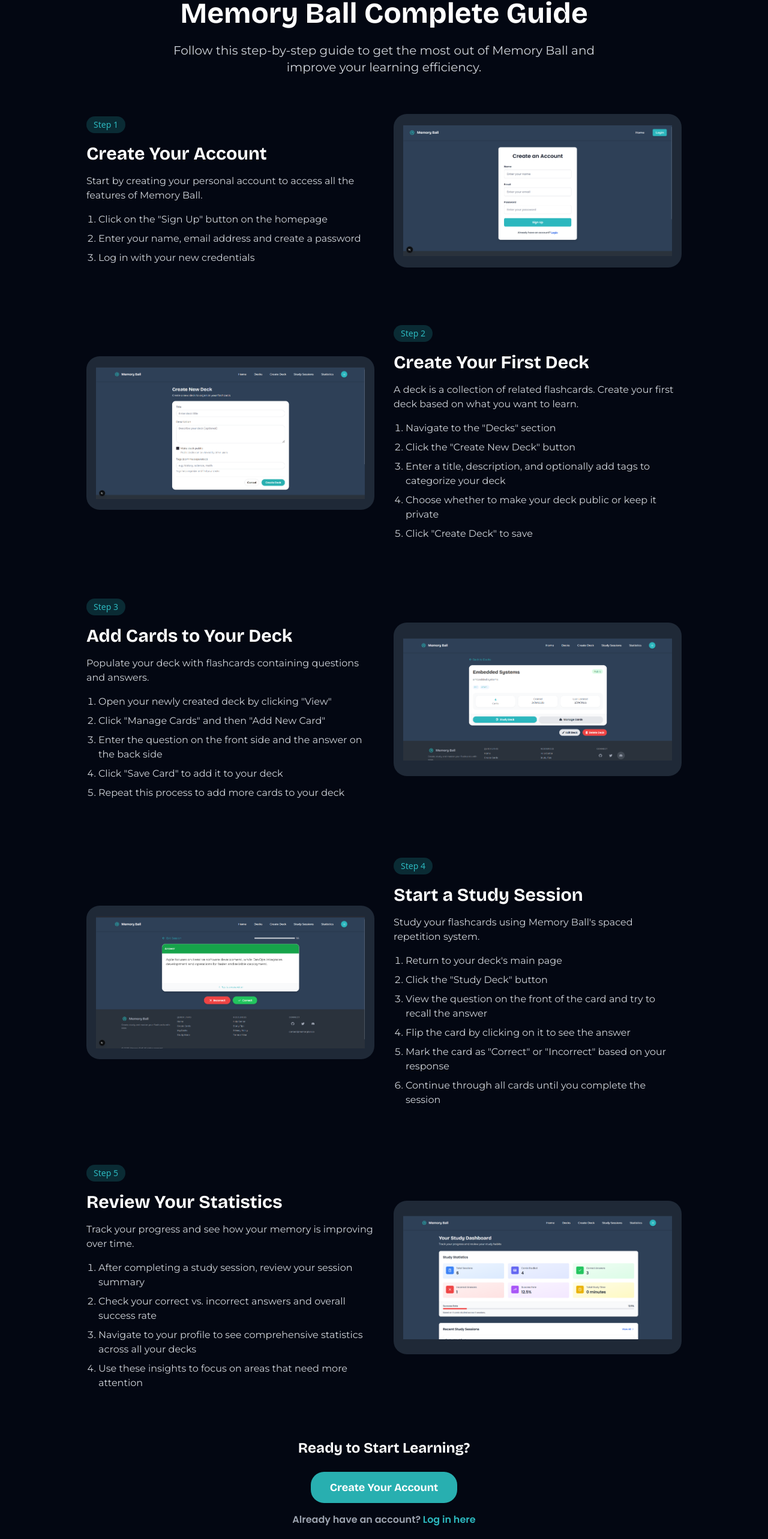
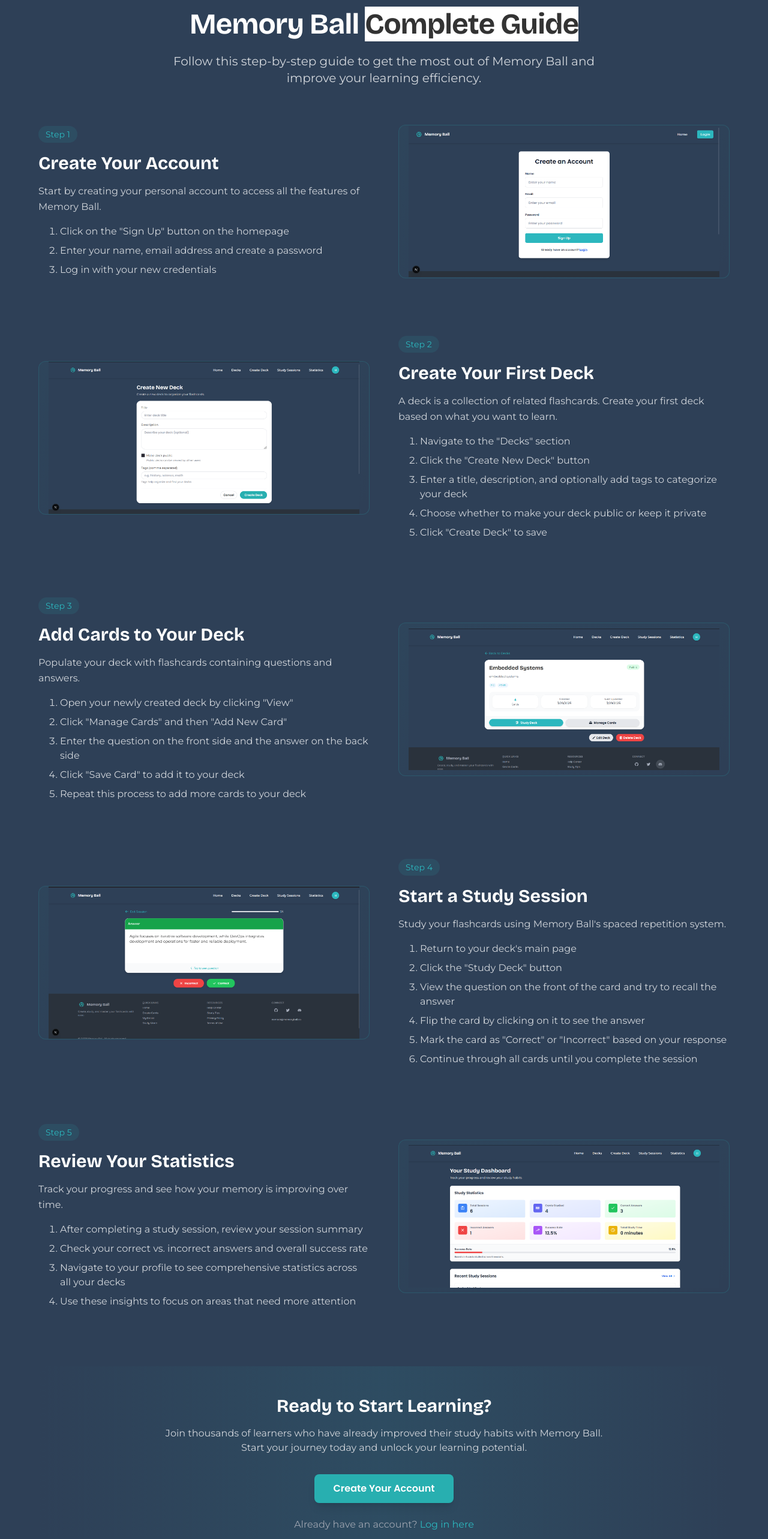
Before and after one commit to nostoc/memory-ball-app, a Next.js app in the folder frontend/: page /guide in a window 1280 px wide. Shown: the part 210-2776 px from the top of the page at 60% size. Built offline with nearby package versions, Linux system fonts and the light colour scheme; no server answers.

Commit message:
style use rguide

```diff
--- a/frontend/components/guide/guidePage.tsx
+++ b/frontend/components/guide/guidePage.tsx
@@ -3,18 +3,16 @@
 import AuthImage from "../../public/images/auth.png";
 import DeckImage from "../../public/images/deck.png";
 import CardImage from "../../public/images/card.png";
-import StudySession from "../../public/images/study.png"
-import Stat from "../../public/images/stat.png"
-
-
+import StudySession from "../../public/images/study.png";
+import Stat from "../../public/images/stat.png";
 
 const GuidePage = () => {
   return (
-    <div className="min-h-screen bg-gray-950 text-white px-4">
-      <div className="max-w-5xl mx-auto px-4 py-16">
+    <div className="min-h-screen bg-background text-white">
+      <div className="container mx-auto px-4 md:px-8 lg:px-16 py-8 md:py-16">
         <Link
           href="/"
-          className="inline-flex items-center text-oceanBlue hover:text-button mb-8 transition-colors"
+          className="inline-flex font-montserrat items-center text-oceanBlue hover:text-white hover:bg-oceanBlue/10 py-2 px-4 rounded-full transition-all duration-300 mb-8 border border-oceanBlue/20"
         >
           <svg
             xmlns="http://www.w3.org/2000/svg"
@@ -32,10 +30,11 @@
         </Link>
 
         <header className="mb-16 text-center">
-          <h1 className="text-4xl md:text-5xl font-bold font-bricolage mb-6">
-            Memory Ball Complete Guide
+
+          <h1 className="text-3xl md:text-4xl lg:text-5xl font-bold font-bricolage mb-6 tracking-tight">
+            Memory Ball <span className="text-title bg-white">{ " "}Complete Guide{" "} </span>
           </h1>
-          <p className="text-xl text-gray-300 font-montserrat max-w-3xl mx-auto">
+          <p className="text-lg md:text-xl text-gray-300 font-montserrat max-w-3xl mx-auto leading-relaxed">
             Follow this step-by-step guide to get the most out of Memory Ball
             and improve your learning efficiency.
           </p>
@@ -44,64 +43,69 @@
         <div className="space-y-24">
           {/* Step 1: Create an Account */}
           <section id="create-account" className="scroll-mt-20">
-            <div className="grid md:grid-cols-2 gap-8 items-center">
+            <div className="grid md:grid-cols-2 gap-8 md:gap-12 items-center">
               <div>
-                <div className="inline-block bg-oceanBlue/20 text-oceanBlue px-3 py-1 rounded-full text-sm font-medium mb-4">
+                <div className="inline-block px-3 py-1 bg-oceanBlue/10 text-oceanBlue text-sm rounded-full mb-4 font-montserrat">
                   Step 1
                 </div>
                 <h2 className="text-2xl md:text-3xl font-bold font-bricolage mb-4">
                   Create Your Account
                 </h2>
                 <div className="space-y-4 text-gray-300 font-montserrat">
-                  <p>
+                  <p className="leading-relaxed">
                     Start by creating your personal account to access all the
                     features of Memory Ball.
                   </p>
-                  <ol className="list-decimal pl-5 space-y-2">
+                  <ol className="list-decimal pl-5 space-y-2 ml-4">
                     <li>
                       Click on the &quot;Sign Up&quot; button on the homepage
                     </li>
                     <li>
                       Enter your name, email address and create a password
                     </li>
-
                     <li>Log in with your new credentials</li>
                   </ol>
                 </div>
               </div>
-              <div className="bg-gray-800 rounded-[22px] h-64 flex items-center justify-center">
+              <div className="bg-background/30 rounded-xl border border-oceanBlue/20 h-64 overflow-hidden group hover:border-oceanBlue/50 transition-all duration-300 hover:shadow-[0_0_20px_rgba(44,183,190,0.15)]">
+                <div className="h-full flex items-center justify-center relative p-4">
+                  <div className="absolute inset-0 bg-gradient-to-br from-oceanBlue/5 to-transparent"></div>
                   <Image
                     alt="Account Creation Illustration"
                     src={AuthImage}
-                  className="object-contain p-4 "
+                    className="object-contain z-10 group-hover:scale-105 transition-transform duration-500"
                   />
+                </div>
               </div>
             </div>
           </section>
 
           {/* Step 2: Create a Deck */}
           <section id="create-deck" className="scroll-mt-20">
-            <div className="grid md:grid-cols-2 gap-8 items-center">
-              <div className="order-2 md:order-1 bg-gray-800 rounded-[22px] h-64 flex items-center justify-center">
+            <div className="grid md:grid-cols-2 gap-8 md:gap-12 items-center">
+              <div className="order-2 md:order-1 bg-background/30 rounded-xl border border-oceanBlue/20 h-64 overflow-hidden group hover:border-oceanBlue/50 transition-all duration-300 hover:shadow-[0_0_20px_rgba(44,183,190,0.15)]">
+                <div className="h-full flex items-center justify-center relative p-4">
+                  <div className="absolute inset-0 bg-gradient-to-br from-oceanBlue/5 to-transparent"></div>
                   <Image
                     alt="Deck Creation Illustration"
                     src={DeckImage}
-                  className="object-contain p-4 "
+                    className="object-contain z-10 group-hover:scale-105 transition-transform duration-500"
                   />
                 </div>
+              </div>
               <div className="order-1 md:order-2">
-                <div className="inline-block bg-oceanBlue/20 text-oceanBlue px-3 py-1 rounded-full text-sm font-medium mb-4">
+                <div className="inline-block px-3 py-1 bg-oceanBlue/10 text-oceanBlue text-sm rounded-full mb-4 font-montserrat">
                   Step 2
                 </div>
                 <h2 className="text-2xl md:text-3xl font-bold font-bricolage mb-4">
                   Create Your First Deck
                 </h2>
                 <div className="space-y-4 text-gray-300 font-montserrat">
-                  <p>
+                  <p className="leading-relaxed">
                     A deck is a collection of related flashcards. Create your
                     first deck based on what you want to learn.
                   </p>
-                  <ol className="list-decimal pl-5 space-y-2">
+                  <ol className="list-decimal pl-5 space-y-2 ml-4">
                     <li>Navigate to the &quot;Decks&quot; section</li>
                     <li>Click the &quot;Create New Deck&quot; button</li>
                     <li>
@@ -120,20 +124,20 @@
 
           {/* Step 3: Add Cards */}
           <section id="add-cards" className="scroll-mt-20">
-            <div className="grid md:grid-cols-2 gap-8 items-center">
+            <div className="grid md:grid-cols-2 gap-8 md:gap-12 items-center">
               <div>
-                <div className="inline-block bg-oceanBlue/20 text-oceanBlue px-3 py-1 rounded-full text-sm font-medium mb-4">
+                <div className="inline-block px-3 py-1 bg-oceanBlue/10 text-oceanBlue text-sm rounded-full mb-4 font-montserrat">
                   Step 3
                 </div>
                 <h2 className="text-2xl md:text-3xl font-bold font-bricolage mb-4">
                   Add Cards to Your Deck
                 </h2>
                 <div className="space-y-4 text-gray-300 font-montserrat">
-                  <p>
+                  <p className="leading-relaxed">
                     Populate your deck with flashcards containing questions and
                     answers.
                   </p>
-                  <ol className="list-decimal pl-5 space-y-2">
+                  <ol className="list-decimal pl-5 space-y-2 ml-4">
                     <li>
                       Open your newly created deck by clicking &quot;View&quot;
                     </li>
@@ -150,39 +154,45 @@
                   </ol>
                 </div>
               </div>
-              <div className="bg-gray-800 rounded-[22px] h-64 flex items-center justify-center">
+              <div className="bg-background/30 rounded-xl border border-oceanBlue/20 h-64 overflow-hidden group hover:border-oceanBlue/50 transition-all duration-300 hover:shadow-[0_0_20px_rgba(44,183,190,0.15)]">
+                <div className="h-full flex items-center justify-center relative p-4">
+                  <div className="absolute inset-0 bg-gradient-to-br from-oceanBlue/5 to-transparent"></div>
                   <Image
                     alt="Card Creation Illustration"
                     src={CardImage}
-                  className="object-contain p-4 "
+                    className="object-contain z-10 group-hover:scale-105 transition-transform duration-500"
                   />
+                </div>
               </div>
             </div>
           </section>
 
           {/* Step 4: Study Session */}
           <section id="study-session" className="scroll-mt-20">
-            <div className="grid md:grid-cols-2 gap-8 items-center">
-              <div className="order-2 md:order-1 bg-gray-800 rounded-[22px] h-64 flex items-center justify-center">
+            <div className="grid md:grid-cols-2 gap-8 md:gap-12 items-center">
+              <div className="order-2 md:order-1 bg-background/30 rounded-xl border border-oceanBlue/20 h-64 overflow-hidden group hover:border-oceanBlue/50 transition-all duration-300 hover:shadow-[0_0_20px_rgba(44,183,190,0.15)]">
+                <div className="h-full flex items-center justify-center relative p-4">
+                  <div className="absolute inset-0 bg-gradient-to-br from-oceanBlue/5 to-transparent"></div>
                   <Image
                     alt="Study Session Illustration"
                     src={StudySession}
-                  className="object-contain p-4 "
+                    className="object-contain z-10 group-hover:scale-105 transition-transform duration-500"
                   />
                 </div>
+              </div>
               <div className="order-1 md:order-2">
-                <div className="inline-block bg-oceanBlue/20 text-oceanBlue px-3 py-1 rounded-full text-sm font-medium mb-4">
+                <div className="inline-block px-3 py-1 bg-oceanBlue/10 text-oceanBlue text-sm rounded-full mb-4 font-montserrat">
                   Step 4
                 </div>
                 <h2 className="text-2xl md:text-3xl font-bold font-bricolage mb-4">
                   Start a Study Session
                 </h2>
                 <div className="space-y-4 text-gray-300 font-montserrat">
-                  <p>
+                  <p className="leading-relaxed">
                     Study your flashcards using Memory Ball&apos;s spaced
                     repetition system.
                   </p>
-                  <ol className="list-decimal pl-5 space-y-2">
+                  <ol className="list-decimal pl-5 space-y-2 ml-4">
                     <li>Return to your deck&apos;s main page</li>
                     <li>Click the &quot;Study Deck&quot; button</li>
                     <li>
@@ -205,20 +215,20 @@
 
           {/* Step 5: Review Stats */}
           <section id="review-stats" className="scroll-mt-20">
-            <div className="grid md:grid-cols-2 gap-8 items-center">
+            <div className="grid md:grid-cols-2 gap-8 md:gap-12 items-center">
               <div>
-                <div className="inline-block bg-oceanBlue/20 text-oceanBlue px-3 py-1 rounded-full text-sm font-medium mb-4">
+                <div className="inline-block px-3 py-1 bg-oceanBlue/10 text-oceanBlue text-sm rounded-full mb-4 font-montserrat">
                   Step 5
                 </div>
                 <h2 className="text-2xl md:text-3xl font-bold font-bricolage mb-4">
                   Review Your Statistics
                 </h2>
                 <div className="space-y-4 text-gray-300 font-montserrat">
-                  <p>
+                  <p className="leading-relaxed">
                     Track your progress and see how your memory is improving
                     over time.
                   </p>
-                  <ol className="list-decimal pl-5 space-y-2">
+                  <ol className="list-decimal pl-5 space-y-2 ml-4">
                     <li>
                       After completing a study session, review your session
                       summary
@@ -238,33 +248,47 @@
                   </ol>
                 </div>
               </div>
-              <div className="bg-gray-800 rounded-[22px] h-64 flex items-center justify-center">
+              <div className="bg-background/30 rounded-xl border border-oceanBlue/20 h-64 overflow-hidden group hover:border-oceanBlue/50 transition-all duration-300 hover:shadow-[0_0_20px_rgba(44,183,190,0.15)]">
+                <div className="h-full flex items-center justify-center relative p-4">
+                  <div className="absolute inset-0 bg-gradient-to-br from-oceanBlue/5 to-transparent"></div>
                   <Image
                     alt="Statistics Illustration"
                     src={Stat}
-                  className="object-contain p-4 "
+                    className="object-contain z-10 group-hover:scale-105 transition-transform duration-500"
                   />
+                </div>
               </div>
             </div>
           </section>
         </div>
 
-        <div className="mt-20 text-center">
-          <h2 className="text-2xl font-bold font-bricolage mb-6">
+        {/* Enhanced Call to Action */}
+        <div className="mt-24 bg-gradient-to-r from-background via-oceanBlue/10 to-background p-8 md:p-12 rounded-2xl text-center">
+          <div className="max-w-3xl mx-auto">
+            <h2 className="text-2xl md:text-3xl font-bold text-white mb-4 font-bricolage">
               Ready to Start Learning?
             </h2>
+            <p className="text-gray-300 mb-8 font-montserrat">
+              Join thousands of learners who have already improved their study
+              habits with Memory Ball. Start your journey today and unlock your
+              learning potential.
+            </p>
             <Link
               href="/auth/register"
-            className="inline-block bg-button hover:bg-oceanBlue text-white font-bricolage py-3 text-lg font-bold px-8 rounded-[22px] transition duration-300"
+              className="inline-block bg-button hover:bg-oceanBlue text-white px-8 py-3 rounded-lg transition-all duration-300 font-poppins font-semibold shadow-lg hover:shadow-oceanBlue/20 hover:translate-y-[-2px] focus:outline-none focus:ring-2 focus:ring-oceanBlue/50"
             >
               Create Your Account
             </Link>
-          <p className="mt-4 text-gray-400 font-poppins">
+            <p className="mt-6 text-gray-400 font-montserrat">
               Already have an account?{" "}
-            <Link href="auth/login" className="text-oceanBlue hover:text-button">
+              <Link
+                href="/auth/login"
+                className="text-oceanBlue hover:text-white hover:underline transition-colors"
+              >
                 Log in here
               </Link>
             </p>
+          </div>
         </div>
       </div>
     </div>
```
Lines whose indentation alone changed are shown as unchanged.
